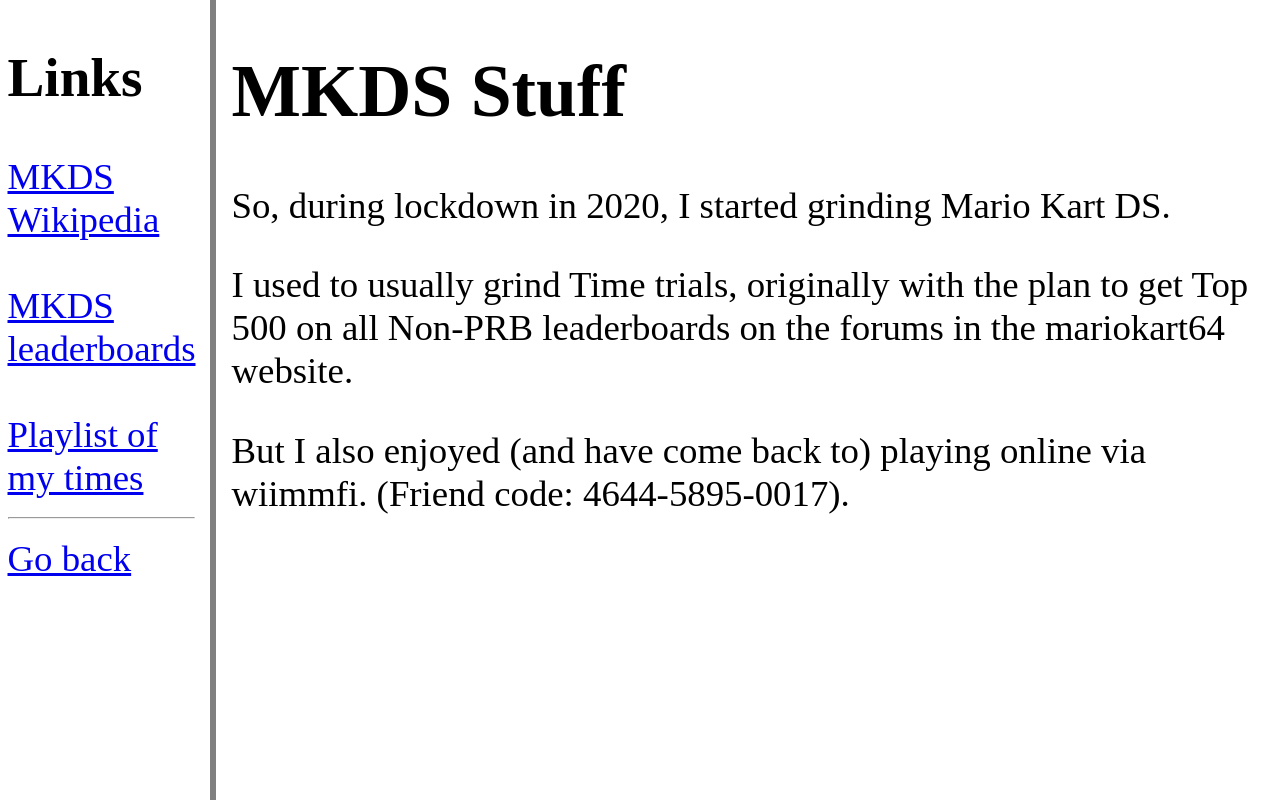
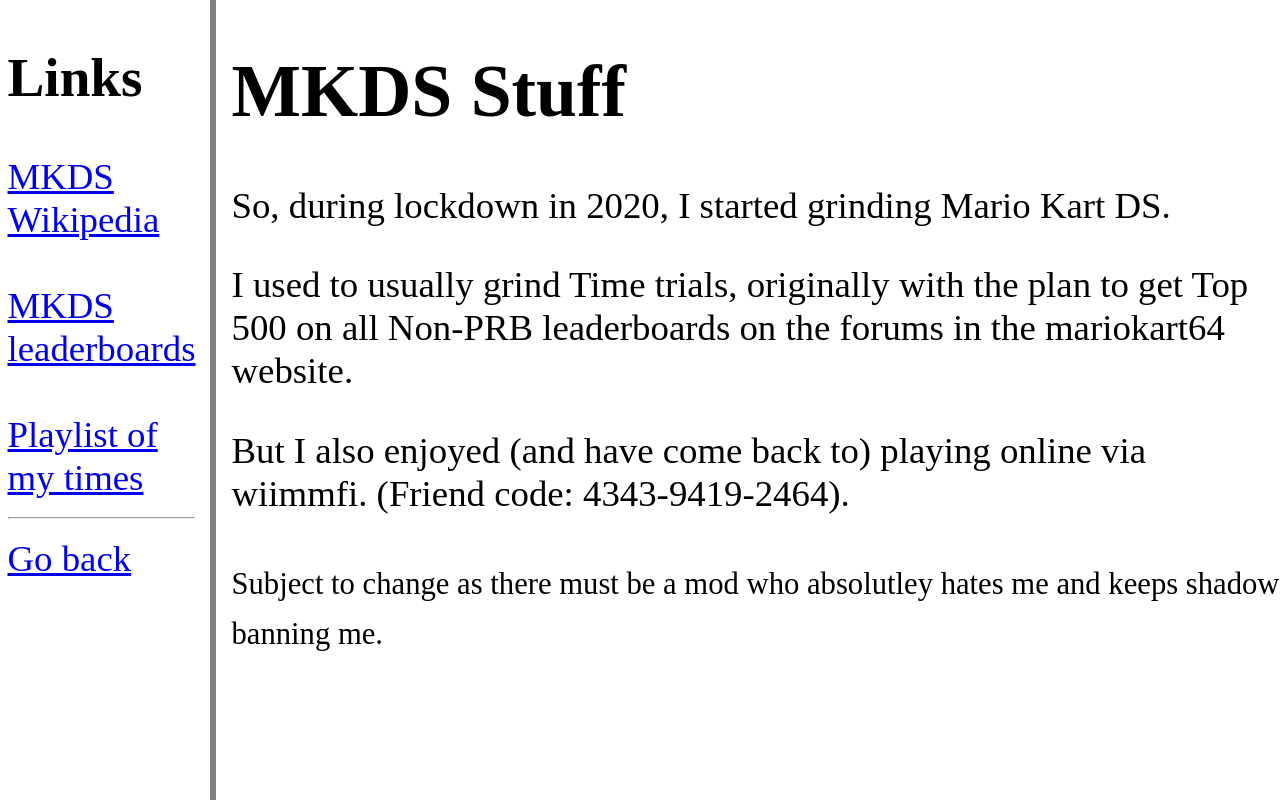
Before and after one commit to 1Codealot/1cubealot-uk, a plain HTML site: page mkds/index.html in a window 1280 px wide. Drawn offline with Linux system fonts and the light colour scheme; a web font is replaced by a local one.

Commit message:
i getted mkds baned agen

```diff
--- a/mkds/index.html
+++ b/mkds/index.html
@@ -26,7 +26,8 @@
             <h1>MKDS Stuff</h1>
             <p>So, during lockdown in 2020, I started grinding Mario Kart DS.</p>
             <p>I used to usually grind Time trials, originally with the plan to get Top 500 on all Non-PRB leaderboards on the forums in the mariokart64 website.</p>
-            <p>But I also enjoyed (and have come back to) playing online via wiimmfi. (Friend code: 4644-5895-0017).</p>
+            <p>But I also enjoyed (and have come back to) playing online via wiimmfi. (Friend code: 4343-9419-2464).</p>
+            <sub>Subject to change as there must be a mod who absolutley hates me and keeps shadow banning me.</sub>
         </div>
     </div>
 </body>
```
